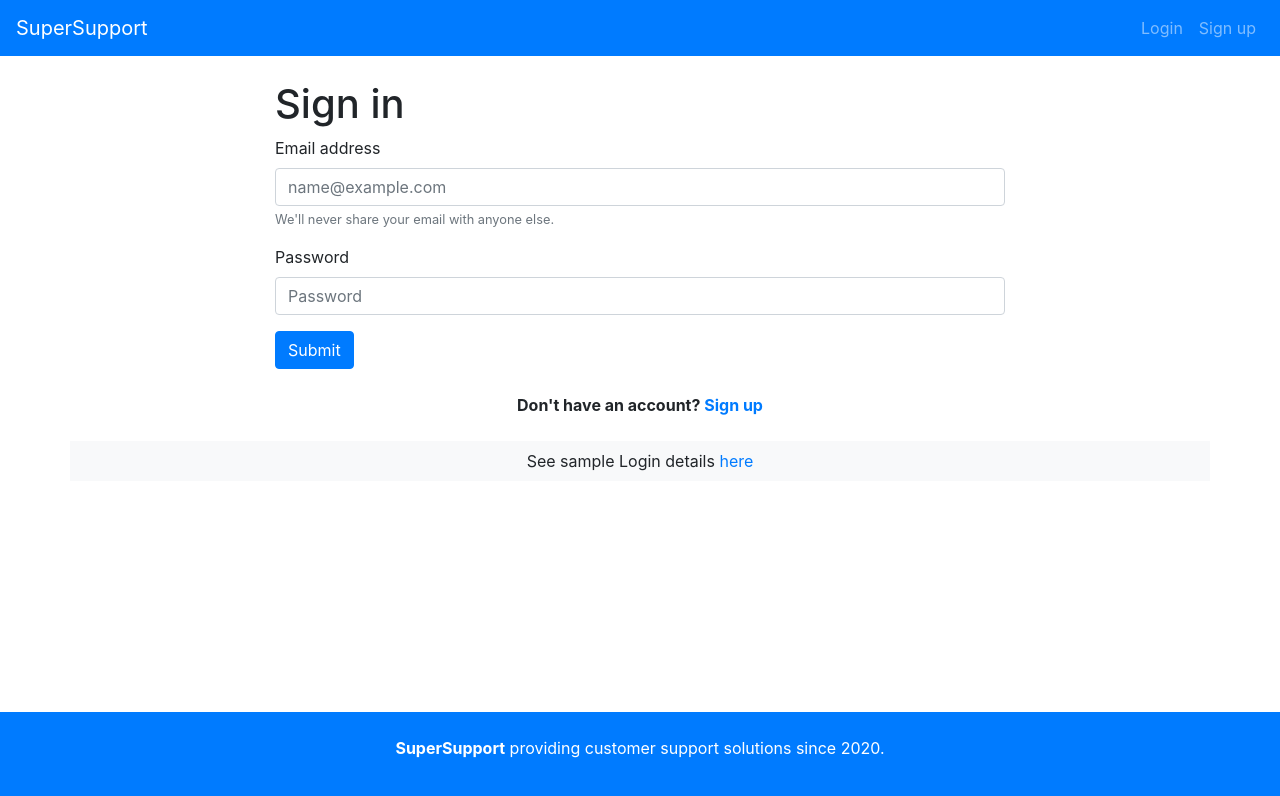
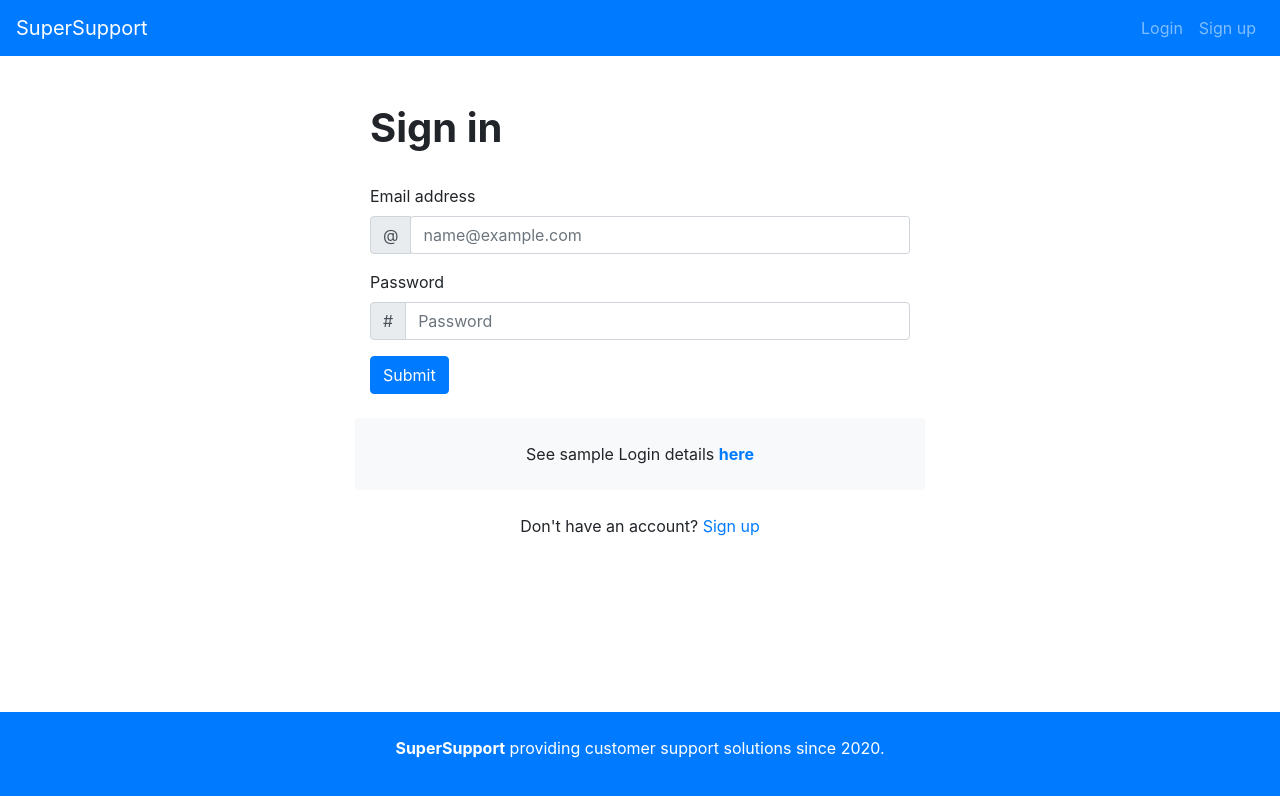
Before and after one commit to onedebos/supersupport-fe, a React (Create React App) app: page / in a window 1280 px wide. Shown: the top 796 px of the page. Built offline with nearby package versions, Linux system fonts and the light colour scheme.

Commit message:
restyle login page

```diff
--- a/src/components/Authentication.js
+++ b/src/components/Authentication.js
@@ -16,17 +16,17 @@ const Authentication = ({
   handleNameChange,
   passwordConfirmation,
   handlePasswordConfirmation,
-  loading
+  loading,
 }) => {
   return (
     <>
       <Container className="m-auto mb-4">
-        <Row className="justify-content-center mt-4">
-          <Col sm={8}>
+        <Row className="justify-content-center mt-4 ">
+          <Col sm={6}>
             <form className="needs-validation" noValidate>
               {!loginForm ? (
                 <>
-                  <h1>Sign up</h1>
+                  <h1 className="font-weight-bold mt-4 pb-4">Sign up</h1>
                   <div className="form-group">
                     <label htmlFor="validationCustom01">Name</label>
                     <input
@@ -41,28 +41,36 @@ const Authentication = ({
                   </div>
                 </>
               ) : (
-                <h1>Sign in</h1>
+                <h1 className="font-weight-bold mt-4 pb-4">Sign in</h1>
               )}
               <Form.Group controlId="formBasicEmail">
-                <div className="form-group">
                 <label htmlFor="email">Email address</label>
+                <div className="input-group">
+                  <div class="input-group-prepend">
+                    <span class="input-group-text" id="basic-addon1">
+                      @
+                    </span>
+                  </div>
                   <input
                     type="email"
-                    className="form-control"
+                    className="form-control rounded-sm"
                     id="email"
                     placeholder="name@example.com"
                     value={email}
                     onChange={handleEmailChange}
                     required
                   />
-                  <Form.Text className="text-muted">
-                    We'll never share your email with anyone else.
-                  </Form.Text>
                 </div>
               </Form.Group>
 
               <div className="form-group">
                 <label htmlFor="password">Password</label>
+                <div className="input-group">
+                  <div class="input-group-prepend">
+                    <span class="input-group-text" id="basic-addon1">
+                      #
+                    </span>
+                  </div>
                   <input
                     type="password"
                     className="form-control"
@@ -71,18 +79,26 @@ const Authentication = ({
                     onChange={handlePassword}
                   />
                 </div>
+              </div>
               {!loginForm ? (
                 <>
                   {" "}
                   <div className="form-group">
                     <label htmlFor="password">Password confirmation</label>
+                    <div className="input-group">
+                      <div class="input-group-prepend">
+                        <span class="input-group-text" id="basic-addon1">
+                          #
+                        </span>
+                      </div>
                       <input
                         type="password"
                         className="form-control"
-                      placeholder="Password"
+                        placeholder="enter that password again"
                         value={passwordConfirmation}
                         onChange={handlePasswordConfirmation}
                       />
+                    </div>
                   </div>
                 </>
               ) : (
@@ -99,6 +115,17 @@ const Authentication = ({
                 </button>
               )}
             </form>
+            <div className=" justify-content-center row p-4 mt-4 bg-light rounded-sm">
+              See sample Login details&nbsp;
+              <a
+                href="https://github.com/onedebos/supersupport-fe#sample-logins"
+                target="_blank"
+                rel="noopener noreferrer"
+                className="font-weight-bold"
+              >
+                here{" "}
+              </a>
+            </div>
           </Col>
         </Row>
       </Container>
--- a/src/container/Login.js
+++ b/src/container/Login.js
@@ -13,7 +13,7 @@ const Login = () => {
   const dispatch = useDispatch();
   const { user, errors, loading } = useSelector(usersSelector);
 
-  const handleLogin = async e => {
+  const handleLogin = async (e) => {
     e.preventDefault();
     dispatch(signIn(email, password));
   };
@@ -38,27 +38,16 @@ const Login = () => {
         loginForm={true}
         handleAuth={handleLogin}
         email={email}
-        handleEmailChange={e => setEmail(e.target.value)}
+        handleEmailChange={(e) => setEmail(e.target.value)}
         password={password}
         loading={loading}
         handlePassword={({ target }) => setPassword(target.value)}
       />
       <div>{user.token ? <Redirect to="/dashboard" /> : <> </>}</div>
       <div className="container">
-        <div className="justify-content-center row pt-4 font-weight-bold">
-          Don't have an account?
-          <Link to="/signup">&nbsp;Sign up</Link>
-        </div>
-
-        <div className="justify-content-center row p-2 mt-4 bg-light ">
-          See sample Login details&nbsp;
-          <a
-            href="https://github.com/onedebos/supersupport-fe#sample-logins"
-            target="_blank"
-            rel="noopener noreferrer"
-          >
-            here{" "}
-          </a>
+        <div className="justify-content-center row pt-4">
+          Don't have an account?&nbsp;
+          <Link to="/signup">Sign up</Link>
         </div>
       </div>
     </>
--- a/src/container/SignUp.js
+++ b/src/container/SignUp.js
@@ -14,7 +14,7 @@ const SignUp = () => {
   const dispatch = useDispatch();
   const { user, loading, errors } = useSelector(usersSelector);
 
-  const handleSignUp = async e => {
+  const handleSignUp = async (e) => {
     e.preventDefault();
     dispatch(signUp(name, email, password, passwordConfirmation));
   };
@@ -52,7 +52,7 @@ const SignUp = () => {
           setPasswordConfirmation(target.value)
         }
         email={email}
-        handleEmailChange={e => setEmail(e.target.value)}
+        handleEmailChange={(e) => setEmail(e.target.value)}
         password={password}
         handlePassword={({ target }) => setPassword(target.value)}
         loading={loading}
@@ -60,7 +60,7 @@ const SignUp = () => {
       {user.token ? <Redirect to="/dashboard" /> : ""}
       <div className="container">
         <div className="row justify-content-center mt-4">
-          Already signed up? <Link to="/"> Sign in.</Link>
+          Already signed up?&nbsp; <Link to="/"> Sign in.</Link>
         </div>
       </div>
     </div>
```
Also changed, not shown: src/features/users/UserSlice.js (+10 -9 lines). Lines whose indentation alone changed are shown as unchanged.
